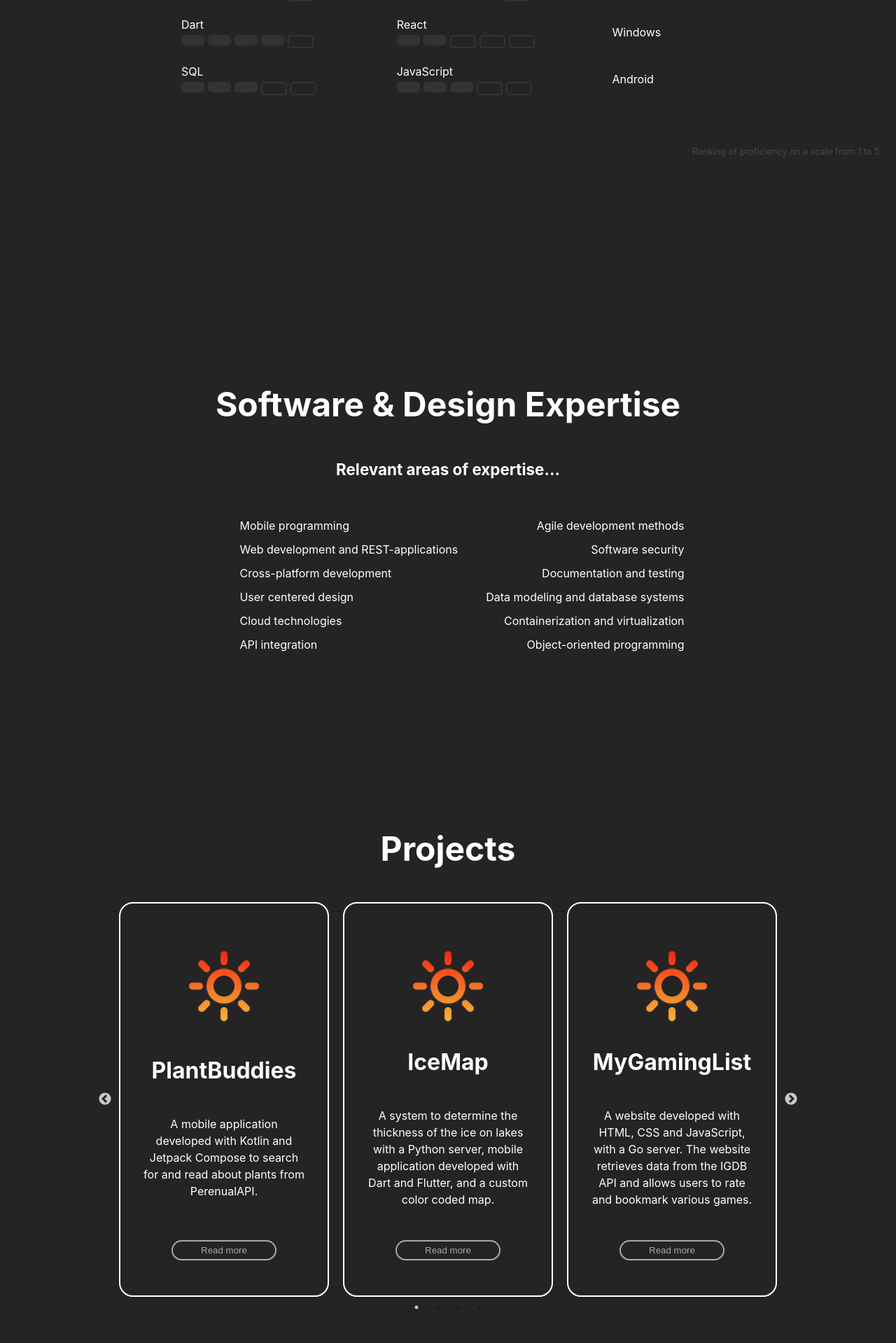
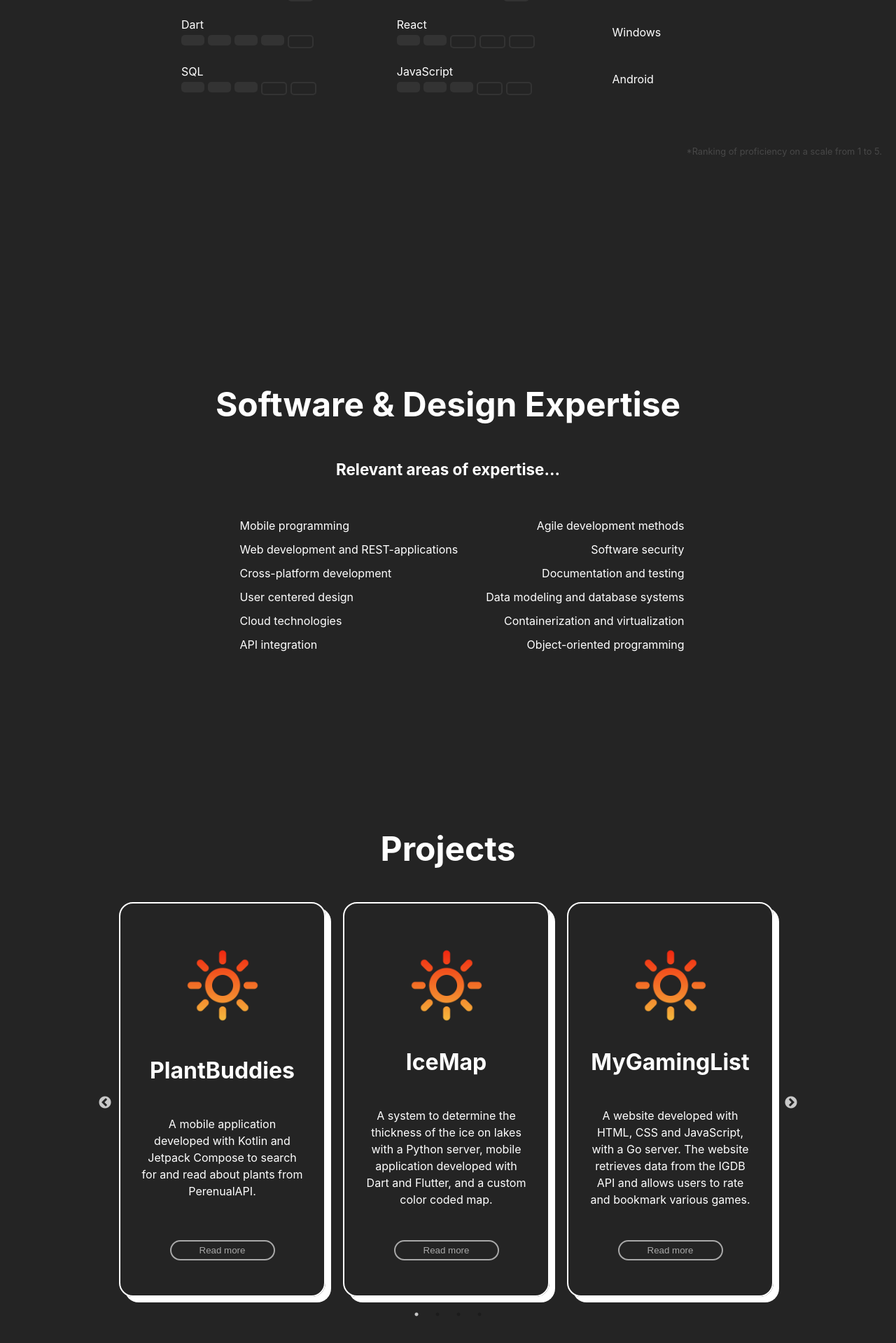
Before and after one commit to MaloSunce/ReactDemo, a React (Vite) app in the folder ReactDemo/: page / in a window 1280 px wide. Shown: the part 2277-4196 px from the top of the page at 70% size. Built offline with nearby package versions, Linux system fonts and the light colour scheme.

Commit message:
update: add box-shadow to projects

```diff
--- a/ReactDemo/src/content/Projects.css
+++ b/ReactDemo/src/content/Projects.css
@@ -15,17 +15,21 @@
     display: block;
    padding-top: 10%;
 }
+
 .Card {
     display: flex !important;
     flex-direction: column;
     background-color: Transparent;
     height: 500px;
+    box-shadow: 8px 8px;
     border-radius: 20px;
     justify-content: space-between;
     align-items: center;
     text-align: center;
     border: 2px solid;
     padding: 30px 10px;
+    margin-bottom: 10px;
+    margin-right: 5px;
 }
 
 .slick-slide > div {
--- a/ReactDemo/src/content/TechSkills.jsx
+++ b/ReactDemo/src/content/TechSkills.jsx
@@ -126,7 +126,7 @@ function TechSkills() {
                     color: 'var(--accent-secondary)',
                     marginTop: '4%',
                     alignSelf: 'end'}}
-            >Ranking of proficiency on a scale from 1 to 5.</p>
+            >*Ranking of proficiency on a scale from 1 to 5.</p>
         </div>
     );
 }
```
